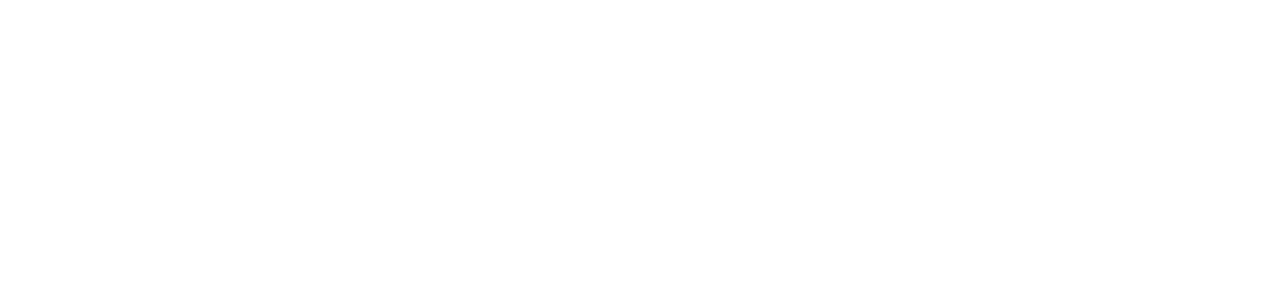
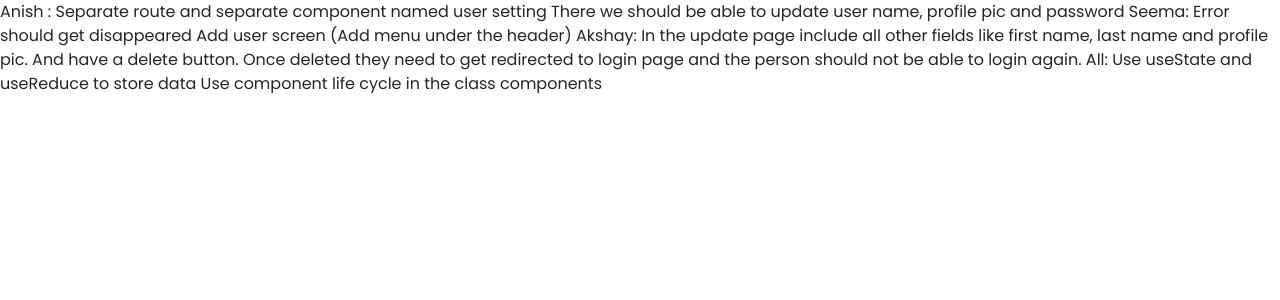
Before and after one commit to HellBringer419/react-redux-learning, a React (Create React App) app in the folder day3/: page /update/1 in a window 1280 px wide. Shown: the top 300 px of the page. Built offline with nearby package versions, Linux system fonts and the light colour scheme.

Commit message:
added bolierplate for user settings

```diff
--- a/day3/src/App.js
+++ b/day3/src/App.js
@@ -3,6 +3,7 @@
 import "bootstrap/dist/css/bootstrap.min.css";
 import Home from "./components/Home";
 import Login from "./components/Login";
+import UserSetting from "./components/UserSetting";
 
 const App = () => {
     const [loggedIn, setLoggedIn] = useState(false);
@@ -27,6 +28,12 @@
                         <Home {...props} toggleLoginState={toggleLoginState} />
                     )}
                 />
+                <Route
+                    path="/update/:user"
+                    render={(props) => (
+                        <UserSetting {...props} />
+                    )}
+                />
             </Switch>
         </Router>
     );
--- a/day3/src/components/LoginNext.js
+++ /dev/null
@@ -1,5 +0,0 @@
-const LoginNext = ({ username }) => {
-    return <div>Hi {username}</div>;
-};
-
-export default LoginNext;
--- /dev/null
+++ b/day3/src/components/UserSetting.js
@@ -0,0 +1,17 @@
+const UserSetting = () => {
+    return (
+        <div>
+            Anish : Separate route and separate component named user setting
+            There we should be able to update user name, profile pic and
+            password Seema: Error should get disappeared Add user screen (Add
+            menu under the header) Akshay: In the update page include all other
+            fields like first name, last name and profile pic. And have a delete
+            button. Once deleted they need to get redirected to login page and
+            the person should not be able to login again. All: Use useState and
+            useReduce to store data Use component life cycle in the class
+            components
+        </div>
+    );
+}
+
+export default UserSetting;
```
Also changed, not shown: day3/src/components/LoginWrapper.js (deleted, +0 -18 lines).
